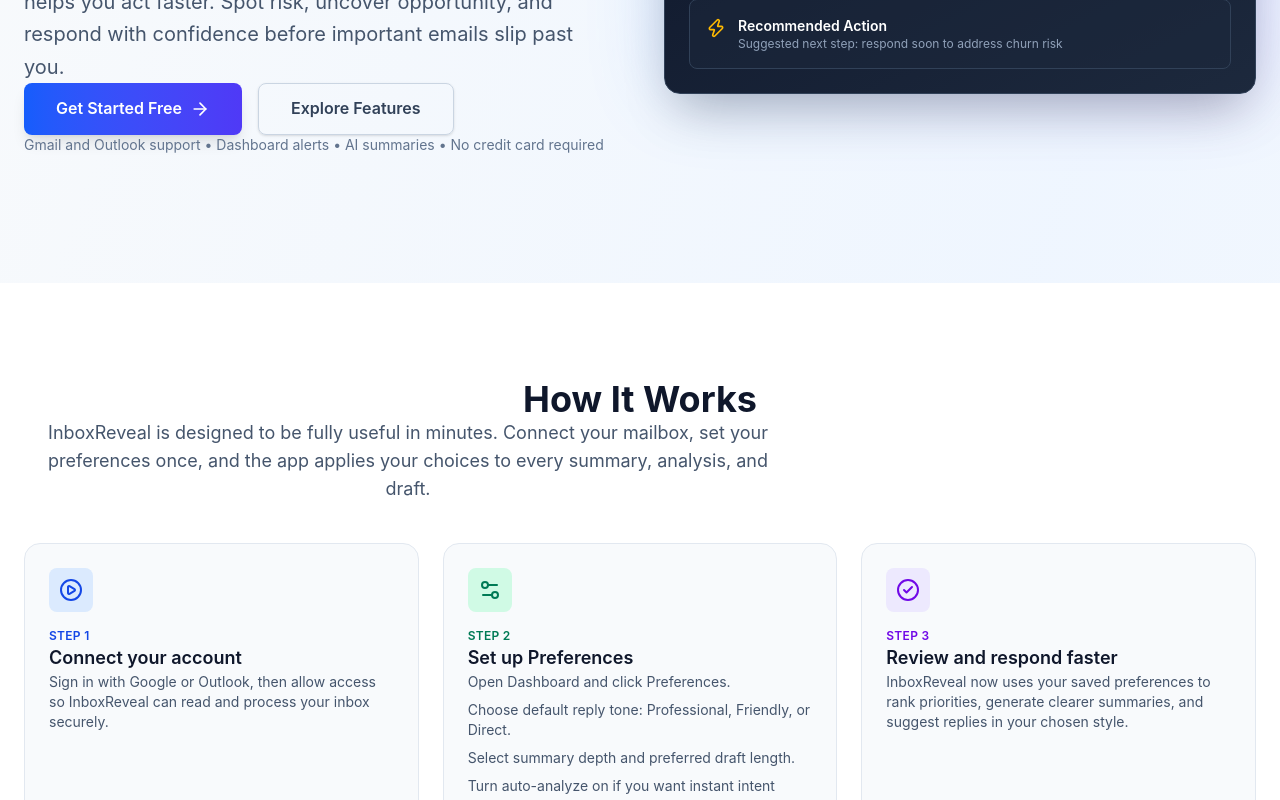
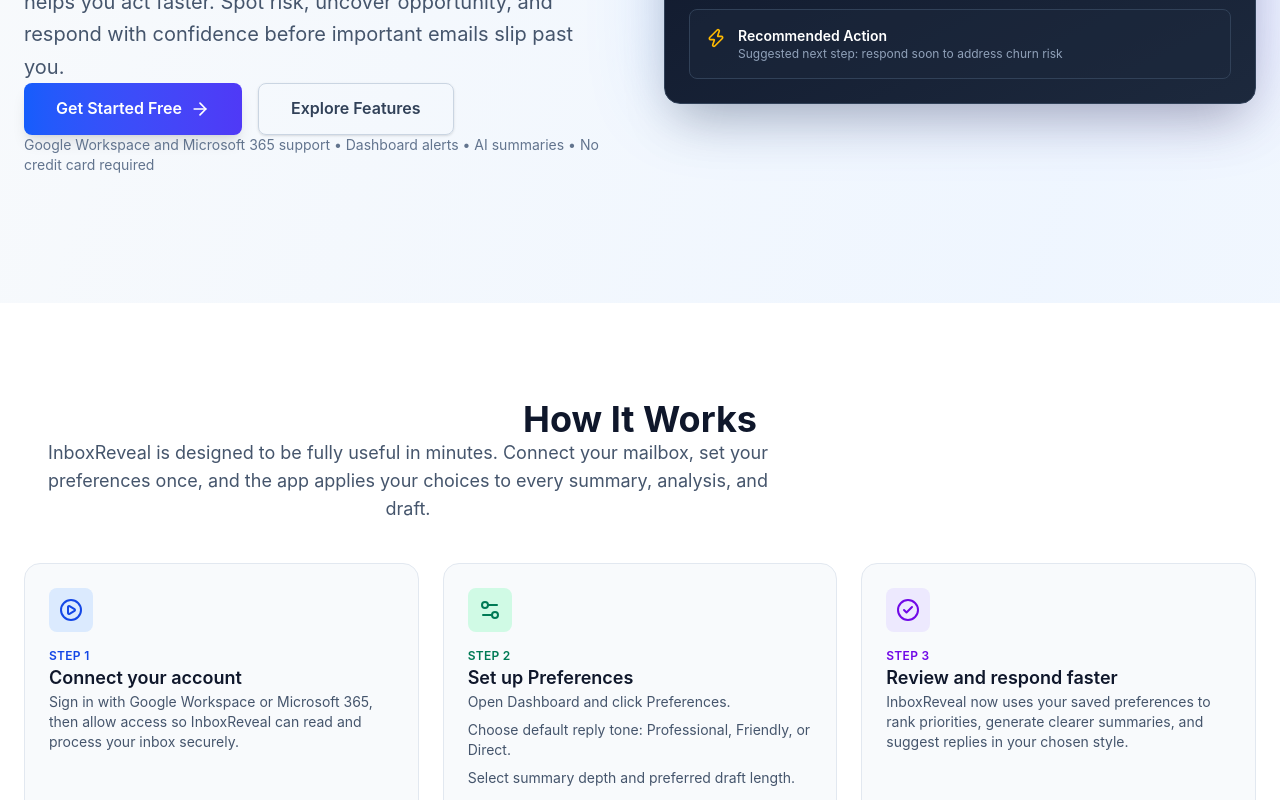
Before and after one commit to abraraslam/inboxreveal, a Next.js app: page / in a window 1280 px wide. Shown: the part 460-1260 px from the top of the page. Built offline with nearby package versions, Linux system fonts and the light colour scheme; no server answers.

Commit message:
Refine provider copy to Google Workspace and Microsoft 365

```diff
--- a/app/(marketing)/pricing/page.tsx
+++ b/app/(marketing)/pricing/page.tsx
@@ -30,7 +30,7 @@
     bg: "bg-white",
     cta: "Start Free",
     features: [
-      "Connect 1 Gmail account",
+      "Connect 1 Google account (Gmail or Workspace)",
       "Email intent classification",
       "Priority tags (low, medium, high)",
       "Basic dashboard view",
@@ -51,7 +51,7 @@
     popular: true,
     features: [
       "Everything in Basic",
-      "Connect Gmail + Outlook",
+      "Connect Google Workspace + Microsoft 365",
       "AI summaries for long threads",
       "Smart alert rules",
       "Suggested replies",
@@ -107,9 +107,9 @@
 const comparisonRows = [
   {
     feature: "Connected inboxes",
-    basic: "1 Gmail inbox",
-    premium: "Gmail or Outlook",
-    gold: "Gmail or Outlook",
+    basic: "1 Google inbox",
+    premium: "Google Workspace or Microsoft 365",
+    gold: "Google Workspace or Microsoft 365",
   },
   {
     feature: "Monthly analysis volume",
--- a/app/dashboard/page.tsx
+++ b/app/dashboard/page.tsx
@@ -1335,7 +1335,7 @@
                 <path d="M5.84 14.09c-.22-.66-.35-1.36-.35-2.09s.13-1.43.35-2.09V7.07H2.18C1.43 8.55 1 10.22 1 12s.43 3.45 1.18 4.93l2.85-2.22.81-.62z" />
                 <path d="M12 5.38c1.62 0 3.06.56 4.21 1.64l3.15-3.15C17.45 2.09 14.97 1 12 1 7.7 1 3.99 3.47 2.18 7.07l3.66 2.84c.87-2.6 3.3-4.53 6.16-4.53z" />
               </svg>
-              {isSigningIn ? "Redirecting..." : "Sign in with Google"}
+              {isSigningIn ? "Redirecting..." : "Sign in with Google Workspace"}
             </button>
             <p className="mt-4 text-center text-xs text-slate-500">
               Secure sign-in powered by NextAuth
--- a/app/page.tsx
+++ b/app/page.tsx
@@ -120,7 +120,7 @@
               </div>
 
               <p className="mt-6 text-sm text-slate-500">
-                Gmail and Outlook support • Dashboard alerts • AI summaries • No credit card required
+                Google Workspace and Microsoft 365 support • Dashboard alerts • AI summaries • No credit card required
               </p>
             </div>
 
@@ -174,7 +174,7 @@
                 <p className="mb-2 text-xs font-semibold uppercase tracking-wide text-blue-700">Step 1</p>
                 <h3 className="mb-2 text-lg font-semibold text-slate-900">Connect your account</h3>
                 <p className="text-sm text-slate-600">
-                  Sign in with Google or Outlook, then allow access so InboxReveal can read and process
+                  Sign in with Google Workspace or Microsoft 365, then allow access so InboxReveal can read and process
                   your inbox securely.
                 </p>
               </div>
@@ -349,7 +349,7 @@
             <div className="absolute inset-0 bg-gradient-to-r from-blue-600 to-indigo-600 opacity-95" />
             <div className="relative px-5 py-12 text-center sm:px-8 sm:py-16 md:py-20">
               <h2 className="mb-6 text-2xl font-bold text-white sm:text-3xl md:text-5xl">Turn your inbox into a decision engine</h2>
-              <p className="mx-auto mb-8 max-w-2xl text-base text-blue-100 sm:text-lg md:text-xl">Connect Gmail or Outlook in minutes and start seeing what your emails are really telling you.</p>
+              <p className="mx-auto mb-8 max-w-2xl text-base text-blue-100 sm:text-lg md:text-xl">Connect Google Workspace or Microsoft 365 in minutes and start seeing what your emails are really telling you.</p>
 
               <button
                 onClick={() => setShowLoginModal(true)}
@@ -392,7 +392,7 @@
                   <path fill="currentColor" d="M5.84 14.09c-.22-.66-.35-1.36-.35-2.09s.13-1.43.35-2.09V7.07H2.18C1.43 8.55 1 10.22 1 12s.43 3.45 1.18 4.93l2.85-2.22.81-.62z" />
                   <path fill="currentColor" d="M12 5.38c1.62 0 3.06.56 4.21 1.64l3.15-3.15C17.45 2.09 14.97 1 12 1 7.7 1 3.99 3.47 2.18 7.07l3.66 2.84c.87-2.6 3.3-4.53 6.16-4.53z" />
                 </svg>
-                {signingProvider === "google" ? "Redirecting..." : "Sign in with Google"}
+                {signingProvider === "google" ? "Redirecting..." : "Sign in with Google Workspace"}
               </button>
 
               <button
@@ -405,7 +405,7 @@
                   <path fill="#7FBA00" d="M11.4 11.4H0V0h11.4v11.4z" />
                   <path fill="#FFB900" d="M24 11.4H12.6V0H24v11.4z" />
                 </svg>
-                {signingProvider === "azure-ad" ? "Redirecting..." : "Sign in with Outlook"}
+                {signingProvider === "azure-ad" ? "Redirecting..." : "Sign in with Microsoft 365"}
               </button>
             </div>
           </div>
--- a/components/Navigation.tsx
+++ b/components/Navigation.tsx
@@ -153,7 +153,7 @@
                 <path fill="#FBBC05" d="M5.84 14.09c-.22-.66-.35-1.36-.35-2.09s.13-1.43.35-2.09V7.07H2.18C1.43 8.55 1 10.22 1 12s.43 3.45 1.18 4.93l2.85-2.22.81-.62z" />
                 <path fill="#EA4335" d="M12 5.38c1.62 0 3.06.56 4.21 1.64l3.15-3.15C17.45 2.09 14.97 1 12 1 7.7 1 3.99 3.47 2.18 7.07l3.66 2.84c.87-2.6 3.3-4.53 6.16-4.53z" />
               </svg>
-              {signingProvider === "google" ? "Redirecting..." : "Sign in with Google (Gmail)"}
+              {signingProvider === "google" ? "Redirecting..." : "Sign in with Google Workspace"}
             </button>
             <button
               onClick={() => handleProviderSignIn("azure-ad")}
@@ -165,7 +165,7 @@
                 <path fill="#7FBA00" d="M11.4 11.4H0V0h11.4v11.4z" />
                 <path fill="#FFB900" d="M24 11.4H12.6V0H24v11.4z" />
               </svg>
-              {signingProvider === "azure-ad" ? "Redirecting..." : "Sign in with Microsoft (Outlook)"}
+              {signingProvider === "azure-ad" ? "Redirecting..." : "Sign in with Microsoft 365"}
             </button>
           </div>
         </div>
```
